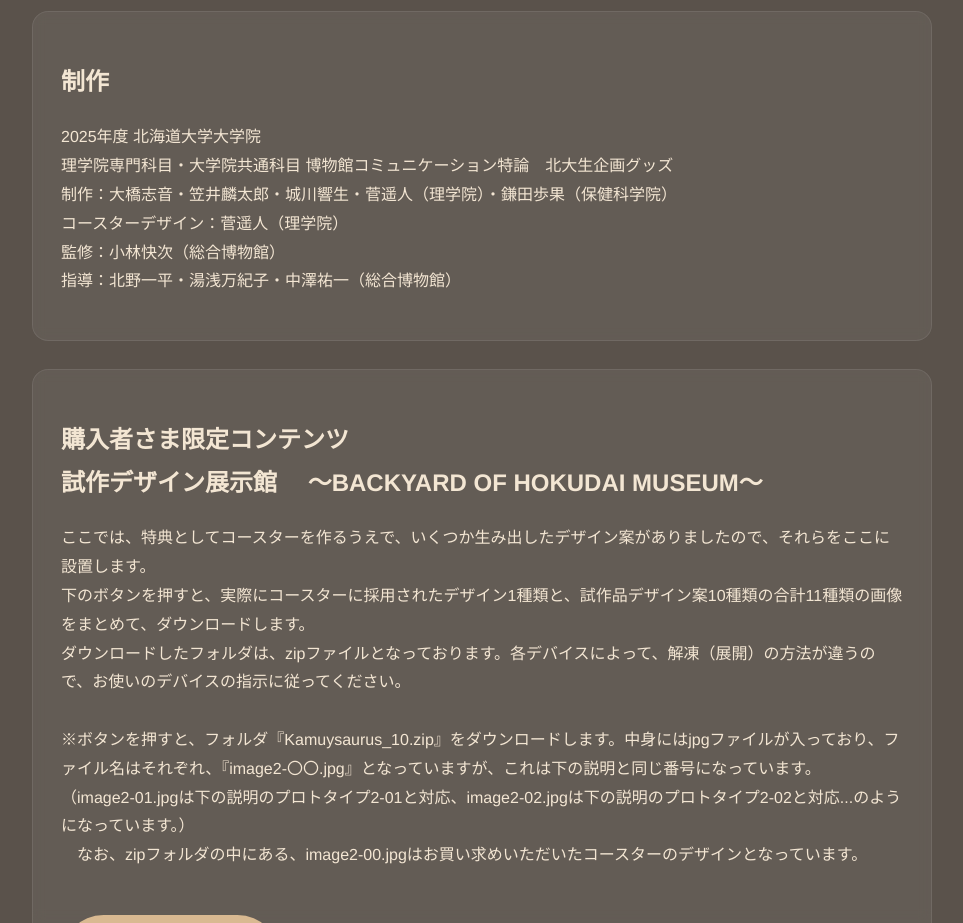
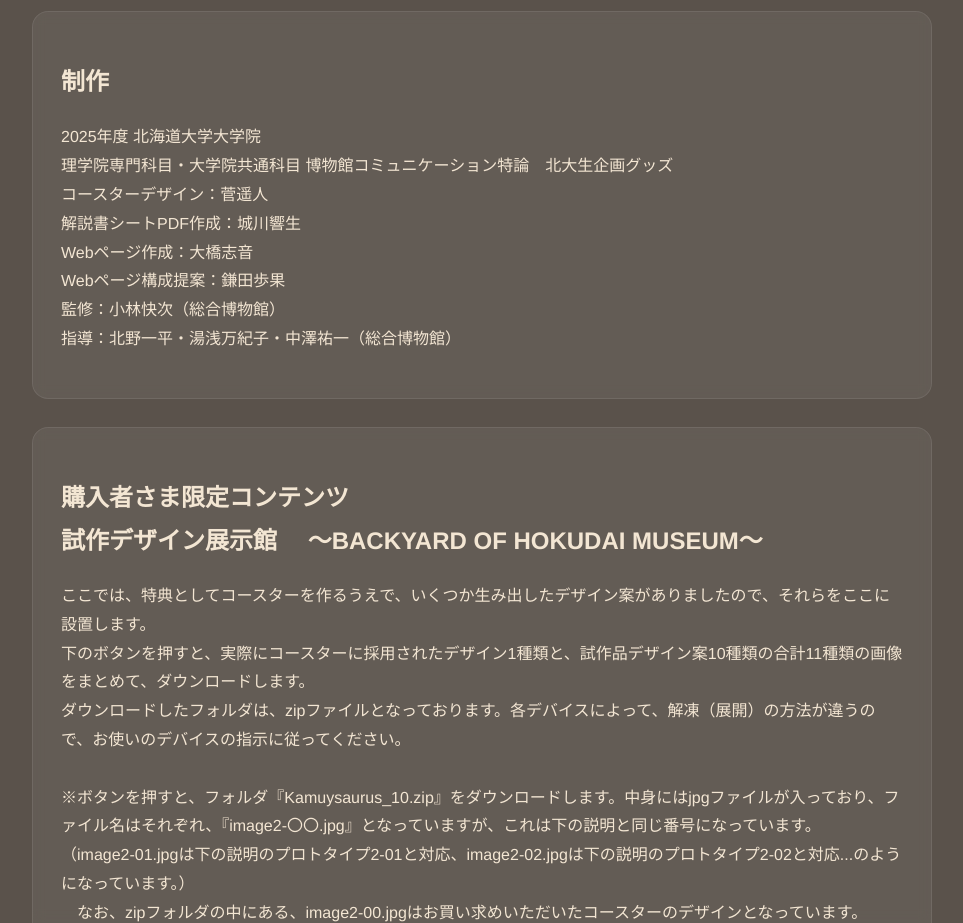
Before and after one commit to Sakeonigiri0203/Museum02plusplus-Kamuysaurus, a plain HTML site: page index.html in a window 1280 px wide. Shown: the part 1320-2243 px from the top of the page, without its empty margins (158-1121 px from the left). Drawn offline with Linux system fonts and the light colour scheme.

Commit message:
Update index.html

```diff
--- a/index.html
+++ b/index.html
@@ -3,7 +3,7 @@
 <head>
   <meta charset="UTF-8" />
   <meta name="viewport" content="width=device-width, initial-scale=1.0" />
-  <title>Kamuysaurus japonicus</title>
+  <title>02_Kamuysaurus japonicus</title>
   <style>
     body {
       margin: 0;
@@ -207,8 +207,10 @@
       <p>
         2025年度 北海道大学大学院<br>
         理学院専門科目・大学院共通科目 博物館コミュニケーション特論　北大生企画グッズ<br>
-        制作：大橋志音・笠井麟太郎・城川響生・菅遥人（理学院）・鎌田歩果（保健科学院）<br>
-        コースターデザイン：菅遥人（理学院）<br>
+        コースターデザイン：菅遥人<br>
+        解説書シートPDF作成：城川響生<br>
+        Webページ作成：大橋志音<br>
+        Webページ構成提案：鎌田歩果<br>
         監修：小林快次（総合博物館）<br>
         指導：北野一平・湯浅万紀子・中澤祐一（総合博物館）<br>
       </p>
```
